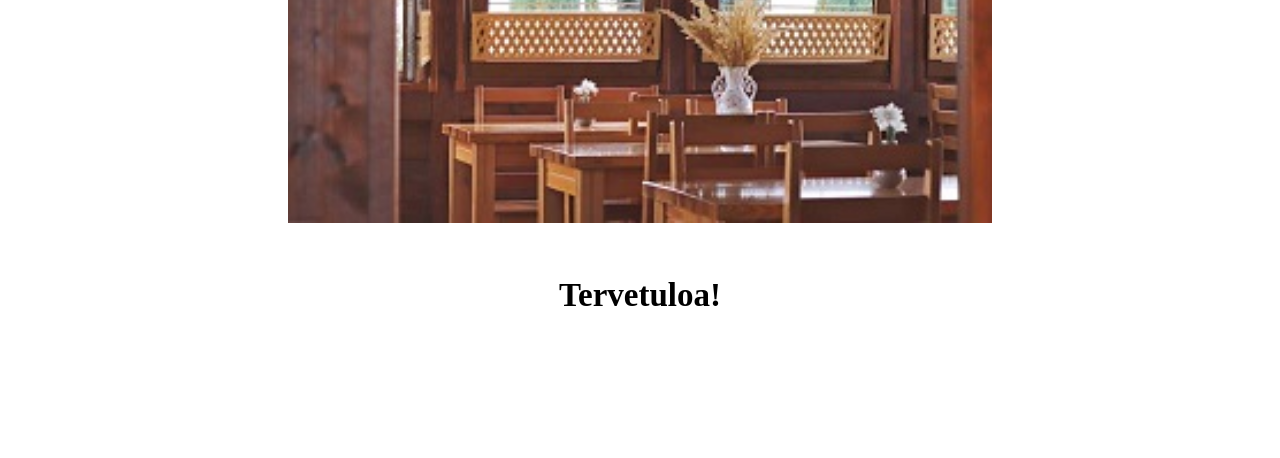
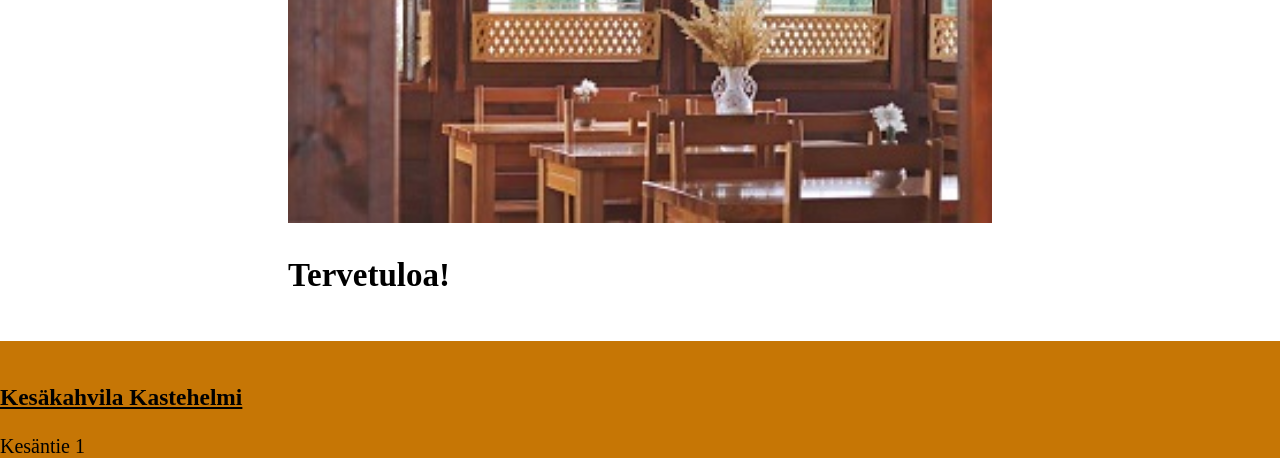
Before and after one commit to riikkasa/Kastehelmi, a plain HTML site: page index.html in a window 1280 px wide. Shown: the part 2308-2766 px from the top of the page. Drawn offline with Linux system fonts and the light colour scheme; a web font is replaced by a local one.

Commit message:
Add files via upload

```diff
--- a/index.html
+++ b/index.html
@@ -28,14 +28,14 @@
    <p></p> <img src="herkku.jpg">
     <img src="myyja.jpg">
     <img src="sisalta.jpg">
-</p>
-<p>
-    <h1>Tervetuloa!</h1> </p>
+
+
+    <h2>Tervetuloa!</h2>
 </section>
 
 
 <footer>
-    <u><h3>Kesäkahvila Kastehelmi</h3></u>
+    <h3><u>Kesäkahvila Kastehelmi</u></h3>
 Kesäntie 1<br>
 00000 KAUPUNKI<br>
 sähköposti: kesakahvilakastehelmi@kesakahvila.fi <br>
```
